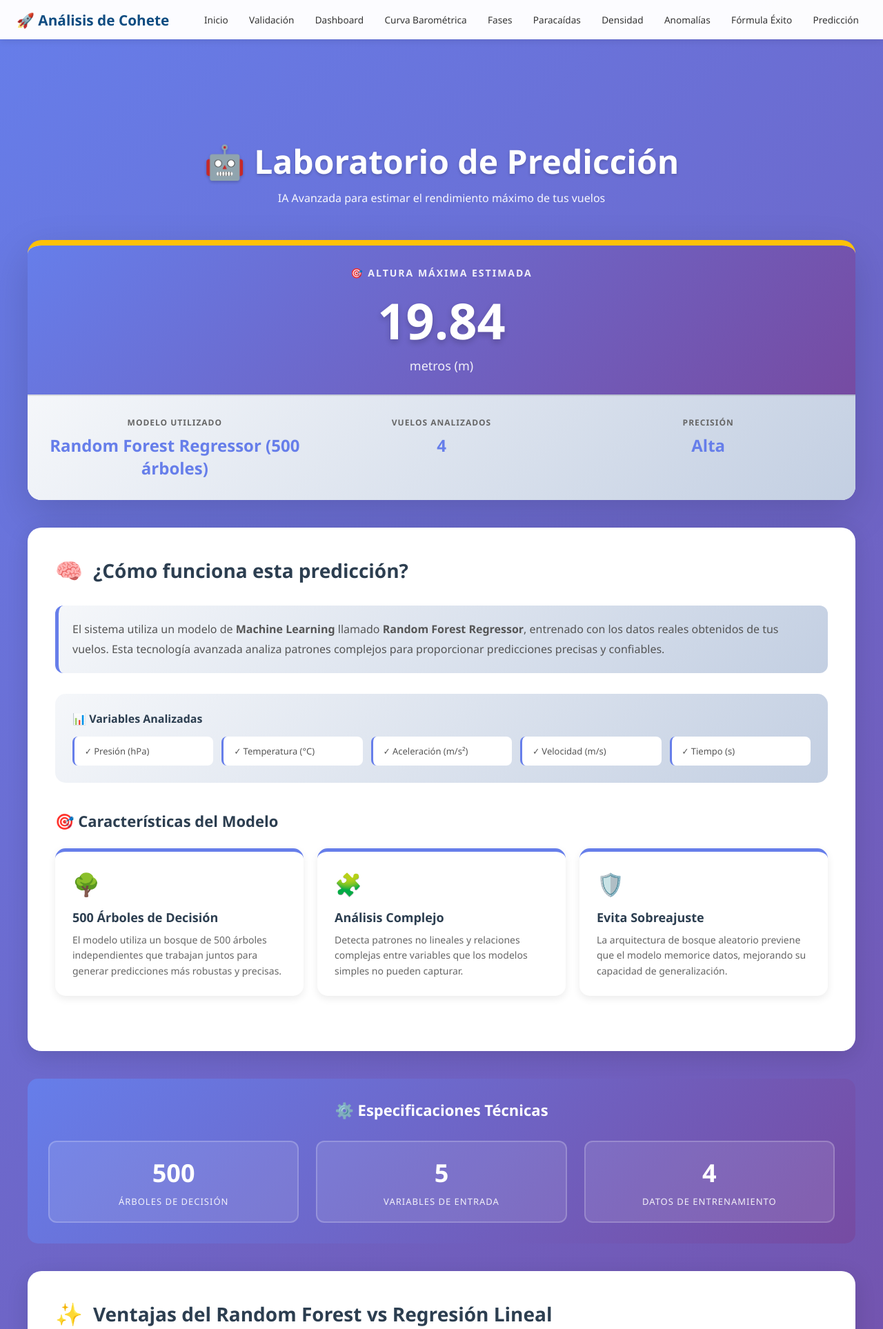
After one commit to Prometheus707/analisisCohete, a Flask app: page /prediccion/ in a window 1280 px wide. The commit adds this page. Shown: the top 1927 px of the page at 69% size. Run offline with Flask 3, Linux system fonts and the light colour scheme.

Commit message:
prediccion alex

```diff
--- a/routes/analisis_paracaidas.py
+++ b/routes/analisis_paracaidas.py
@@ -3,6 +3,7 @@ import pandas as pd
 import plotly.graph_objects as go
 from plotly.subplots import make_subplots
 import os
+
 
 bp = Blueprint('analisis_paracaidas', __name__, url_prefix='/analisis-paracaidas')
 
--- /dev/null
+++ b/routes/prediccion.py
@@ -0,0 +1,178 @@
+from flask import Blueprint, render_template
+import os
+import pandas as pd
+import numpy as np
+from sklearn.linear_model import LinearRegression
+from sklearn.ensemble import RandomForestRegressor
+
+# CORREGIDO: Cambié el nombre a 'prediccion_bp' para coincidir con tu registro
+bp = Blueprint('prediccion', __name__, url_prefix='/prediccion')
+
+def limpiar_valor(v):
+    """Convierte valores a float limpiamente, incluso si vienen como strings raras."""
+    try:
+        return float(str(v).replace(",", ".").strip())
+    except:
+        return np.nan
+
+def analizar_csv(path):
+    """Función para analizar archivos CSV - copiada desde app.py"""
+    import csv
+
+    tiempos = []
+    alturas = []
+
+    with open(path, "r", encoding='utf-8') as f:
+        reader = csv.DictReader(f)
+        for row in reader:
+            try:
+                tiempos.append(float(row["time_s"]))
+                alturas.append(float(row["altitude_m"]))
+            except:
+                pass
+
+    # Cálculo simple de altura máxima
+    altura_real = max(alturas) if alturas else 0
+    tiempo_total = tiempos[-1] if tiempos else 0
+
+    return {
+        "archivo": os.path.basename(path),
+        "tiempo_total": round(tiempo_total, 2),
+        "altura_real": round(altura_real, 2),
+        "altura_teorica": 0,  # Placeholder
+        "error_porcentual": 0  # Placeholder
+    }
+
+@bp.route("/")
+def index():
+    base = os.path.join(os.path.dirname(os.path.abspath(__file__)), "..", "data")
+    base = os.path.abspath(base)
+
+    X = []  # features
+    Y = []  # alturas reales
+
+    for archivo in os.listdir(base):
+        if archivo.endswith(".csv"):
+            try:
+                df = pd.read_csv(os.path.join(base, archivo))
+
+                # --- Limpiar todas las columnas numéricas ---
+                for col in df.columns:
+                    df[col] = df[col].apply(limpiar_valor)
+
+                # --- features de entrada ---
+                features = []
+
+                if "pressure_Pa" in df.columns:
+                    features.append(df["pressure_Pa"].mean() / 100)  # hPa
+
+                if "temperature_C" in df.columns:
+                    features.append(df["temperature_C"].mean())
+
+                if "accelZ" in df.columns:
+                    features.append(df["accelZ"].max())
+
+                if "velocity_m_s" in df.columns:
+                    features.append(df["velocity_m_s"].max())
+
+                if "time_s" in df.columns:
+                    features.append(df["time_s"].iloc[-1])
+
+                # Si no hay features válidas → omitir archivo
+                if len(features) == 0 or np.isnan(features).any():
+                    continue
+
+                X.append(features)
+
+                # Altura real (target)
+                if "altitude_m" in df.columns:
+                    altura = df["altitude_m"].max()
+                    Y.append(limpiar_valor(altura))
+            except Exception as e:
+                print(f"Error procesando {archivo}: {e}")
+                continue
+
+    # Verificar que tenemos datos suficientes
+    if len(X) < 2:
+        return render_template(
+            "prediccion.html",
+            prediccion="No se pudo entrenar el modelo. Faltan datos válidos.",
+            vuelos=len(Y) if 'Y' in locals() else 0,
+            modelo_usado="No aplicable"
+        )
+
+    # Convertir a numpy y limpiar NaN
+    X = np.array(X, dtype=float)
+    Y = np.array(Y, dtype=float)
+
+    # Eliminar filas con NaN
+    mask = ~np.isnan(X).any(axis=1) & ~np.isnan(Y)
+    X = X[mask]
+    Y = Y[mask]
+
+    if len(X) < 2:
+        return render_template(
+            "prediccion.html",
+            prediccion="No se pudo entrenar el modelo. Faltan datos válidos después de limpieza.",
+            vuelos=len(Y),
+            modelo_usado="No aplicable"
+        )
+
+    # Entrenar modelo REAL
+    modelo = RandomForestRegressor(n_estimators=500, random_state=42)
+    modelo.fit(X, Y)
+
+    # Predicción usando promedio global de features
+    entrada = np.nanmean(X, axis=0).reshape(1, -1)
+    prediccion_altura = modelo.predict(entrada)[0]
+
+    return render_template(
+        "prediccion.html",
+        prediccion=round(float(prediccion_altura), 2),
+        vuelos=len(Y),
+        modelo_usado="Random Forest Regressor (500 árboles)"
+    )
+
+@bp.route("/resultados")
+def resultados():
+    base = os.path.join(os.path.dirname(os.path.abspath(__file__)), "..", "data")
+    base = os.path.abspath(base)
+
+    vuelos = []
+    X = []
+    y = []
+
+    # Leer CSVs y recolectar datos reales
+    for archivo in os.listdir(base):
+        if archivo.endswith(".csv"):
+            info = analizar_csv(os.path.join(base, archivo))
+            vuelos.append(info)
+
+            # Entrenamiento: usamos tiempo_total como variable independiente
+            X.append([info["tiempo_total"]])
+            y.append(info["altura_real"])
+
+    # Verificar que tenemos datos
+    if len(X) < 2:
+        return render_template(
+            "prediccion.html",
+            prediccion="No hay suficientes datos para predicción.",
+            vuelos=len(vuelos),
+            modelo_usado="No aplicable"
+        )
+
+    # Entrenar modelo ML avanzado
+    modelo = RandomForestRegressor(n_estimators=500, random_state=42)
+    modelo.fit(X, y)
+
+    # Predicción para el tiempo promedio entre vuelos
+    tiempo_prom = float(np.mean(X))
+
+    prediccion = modelo.predict([[tiempo_prom]])[0]
+
+    return render_template(
+        "prediccion.html",  # Cambié a prediccion.html para consistencia
+        prediccion=round(prediccion, 2),
+        vuelos=len(vuelos),
+        modelo_usado="Random Forest Regressor (500 árboles)"
+    )
--- a/templates/base.html
+++ b/templates/base.html
@@ -23,6 +23,7 @@
                 <li><a href="{{ url_for('densidad_aire.index') }}" class="nav-link">Densidad</a></li>
                 <li><a href="{{ url_for('deteccion_anomalias.index') }}" class="nav-link">Anomalías</a></li>
                 <li><a href="{{ url_for('formula_exito.index') }}" class="nav-link">Fórmula Éxito</a></li>
+                <li><a href="{{ url_for('prediccion.index') }}" class="nav-link">Predicción</a></li>
             </ul>
         </div>
     </nav>
--- a/templates/index.html
+++ b/templates/index.html
@@ -55,6 +55,12 @@
             <p>Mejor combinación de presión y agua para apogeo óptimo.</p>
             <a href="{{ url_for('formula_exito.index') }}" class="btn">Ir a Fórmula</a>
         </div>
+
+         <div class="card">
+            <h3> Predicción</h3>
+            <p>Modelo predictivo simple en Python que estime la altura máxima que se alcanzará a partir de los datos del sensor..</p>
+            <a href="{{ url_for('prediccion.index') }}" class="btn">Ir a Fórmula</a>
+        </div>
     </div>
 </div>
 {% endblock %}
--- /dev/null
+++ b/templates/prediccion.html
@@ -0,0 +1,516 @@
+{% extends "base.html" %}
+
+{% block content %}
+
+<style>
+    * {
+        margin: 0;
+        padding: 0;
+        box-sizing: border-box;
+    }
+
+    body {
+        background: linear-gradient(135deg, #667eea 0%, #764ba2 100%);
+        min-height: 100vh;
+    }
+
+    .container {
+        max-width: 1400px;
+        padding: 40px 20px;
+    }
+
+    .header-section {
+        text-align: center;
+        color: white;
+        margin-bottom: 50px;
+    }
+
+    .header-section h1 {
+        font-size: 48px;
+        font-weight: 700;
+        margin-bottom: 10px;
+        text-shadow: 0 2px 4px rgba(0,0,0,0.2);
+    }
+
+    .header-section p {
+        font-size: 16px;
+        opacity: 0.95;
+        max-width: 700px;
+        margin: 0 auto;
+    }
+
+    .prediction-showcase {
+        background: white;
+        border-radius: 20px;
+        padding: 0;
+        box-shadow: 0 20px 60px rgba(0,0,0,0.15);
+        margin-bottom: 40px;
+        overflow: hidden;
+        border-top: 8px solid #ffc107;
+    }
+
+    .prediction-header {
+        background: linear-gradient(135deg, #667eea 0%, #764ba2 100%);
+        color: white;
+        padding: 30px;
+        text-align: center;
+    }
+
+    .prediction-label {
+        font-size: 14px;
+        text-transform: uppercase;
+        letter-spacing: 2px;
+        opacity: 0.9;
+        margin-bottom: 10px;
+        font-weight: 600;
+    }
+
+    .prediction-value {
+        font-size: 72px;
+        font-weight: 700;
+        margin-bottom: 5px;
+        text-shadow: 0 4px 8px rgba(0,0,0,0.2);
+    }
+
+    .prediction-unit {
+        font-size: 18px;
+        opacity: 0.9;
+    }
+
+    .prediction-details {
+        background: linear-gradient(135deg, #f5f7fa 0%, #c3cfe2 100%);
+        padding: 30px;
+        display: grid;
+        grid-template-columns: repeat(auto-fit, minmax(200px, 1fr));
+        gap: 20px;
+        border-top: 2px solid rgba(0,0,0,0.1);
+    }
+
+    .detail-item {
+        text-align: center;
+    }
+
+    .detail-label {
+        font-size: 12px;
+        color: #666;
+        text-transform: uppercase;
+        letter-spacing: 1px;
+        margin-bottom: 8px;
+        font-weight: 600;
+    }
+
+    .detail-value {
+        font-size: 24px;
+        font-weight: 700;
+        color: #667eea;
+    }
+
+    .detail-unit {
+        font-size: 11px;
+        color: #999;
+        margin-top: 3px;
+    }
+
+    .how-it-works {
+        background: white;
+        border-radius: 20px;
+        padding: 40px;
+        box-shadow: 0 8px 32px rgba(0,0,0,0.12);
+        margin-bottom: 40px;
+    }
+
+    .section-title {
+        font-size: 28px;
+        font-weight: 700;
+        color: #2c3e50;
+        margin-bottom: 30px;
+        display: flex;
+        align-items: center;
+        gap: 15px;
+    }
+
+    .section-title-icon {
+        font-size: 32px;
+    }
+
+    .introduction-text {
+        font-size: 16px;
+        color: #555;
+        line-height: 1.8;
+        margin-bottom: 30px;
+        background: linear-gradient(135deg, #f5f7fa 0%, #c3cfe2 100%);
+        padding: 20px;
+        border-radius: 12px;
+        border-left: 5px solid #667eea;
+    }
+
+    .model-features {
+        display: grid;
+        grid-template-columns: repeat(auto-fit, minmax(300px, 1fr));
+        gap: 20px;
+        margin-bottom: 40px;
+    }
+
+    .feature-card {
+        background: white;
+        padding: 25px;
+        border-radius: 15px;
+        box-shadow: 0 4px 12px rgba(0,0,0,0.08);
+        border-top: 5px solid #667eea;
+        transition: transform 0.3s ease, box-shadow 0.3s ease;
+    }
+
+    .feature-card:hover {
+        transform: translateY(-5px);
+        box-shadow: 0 8px 24px rgba(0,0,0,0.12);
+    }
+
+    .feature-icon {
+        font-size: 32px;
+        margin-bottom: 15px;
+    }
+
+    .feature-title {
+        font-size: 18px;
+        font-weight: 700;
+        color: #2c3e50;
+        margin-bottom: 10px;
+    }
+
+    .feature-description {
+        font-size: 14px;
+        color: #666;
+        line-height: 1.6;
+    }
+
+    .model-specifications {
+        background: linear-gradient(135deg, #667eea 0%, #764ba2 100%);
+        border-radius: 15px;
+        padding: 30px;
+        color: white;
+        margin-bottom: 40px;
+    }
+
+    .specs-grid {
+        display: grid;
+        grid-template-columns: repeat(auto-fit, minmax(200px, 1fr));
+        gap: 25px;
+    }
+
+    .spec-item {
+        text-align: center;
+        padding: 20px;
+        background: rgba(255,255,255,0.1);
+        border-radius: 12px;
+        border: 2px solid rgba(255,255,255,0.2);
+    }
+
+    .spec-number {
+        font-size: 36px;
+        font-weight: 700;
+        margin-bottom: 8px;
+    }
+
+    .spec-label {
+        font-size: 13px;
+        text-transform: uppercase;
+        letter-spacing: 1px;
+        opacity: 0.9;
+    }
+
+    .advantages-section {
+        background: white;
+        border-radius: 20px;
+        padding: 40px;
+        box-shadow: 0 8px 32px rgba(0,0,0,0.12);
+    }
+
+    .advantages-grid {
+        display: grid;
+        grid-template-columns: repeat(auto-fit, minmax(280px, 1fr));
+        gap: 25px;
+    }
+
+    .advantage-item {
+        display: flex;
+        gap: 20px;
+    }
+
+    .advantage-icon {
+        font-size: 32px;
+        flex-shrink: 0;
+    }
+
+    .advantage-content h4 {
+        font-size: 16px;
+        font-weight: 700;
+        color: #2c3e50;
+        margin-bottom: 8px;
+    }
+
+    .advantage-content p {
+        font-size: 13px;
+        color: #666;
+        line-height: 1.6;
+    }
+
+    .variables-section {
+        background: linear-gradient(135deg, #f5f7fa 0%, #c3cfe2 100%);
+        border-radius: 15px;
+        padding: 25px;
+        margin-top: 30px;
+    }
+
+    .variables-title {
+        font-size: 16px;
+        font-weight: 700;
+        color: #2c3e50;
+        margin-bottom: 15px;
+    }
+
+    .variables-list {
+        display: grid;
+        grid-template-columns: repeat(auto-fit, minmax(150px, 1fr));
+        gap: 12px;
+    }
+
+    .variable-item {
+        background: white;
+        padding: 12px 15px;
+        border-radius: 8px;
+        font-size: 13px;
+        color: #555;
+        border-left: 3px solid #667eea;
+        font-weight: 500;
+    }
+
+    .cta-section {
+        text-align: center;
+        margin-top: 50px;
+        padding: 40px;
+        background: white;
+        border-radius: 20px;
+        box-shadow: 0 8px 32px rgba(0,0,0,0.12);
+    }
+
+    .cta-title {
+        font-size: 24px;
+        font-weight: 700;
+        color: #2c3e50;
+        margin-bottom: 15px;
+    }
+
+    .cta-description {
+        font-size: 16px;
+        color: #666;
+        margin-bottom: 25px;
+    }
+
+    @media (max-width: 768px) {
+        .header-section h1 {
+            font-size: 32px;
+        }
+
+        .prediction-value {
+            font-size: 48px;
+        }
+
+        .how-it-works,
+        .advantages-section,
+        .cta-section {
+            padding: 25px;
+        }
+
+        .section-title {
+            font-size: 22px;
+        }
+
+        .model-features {
+            grid-template-columns: 1fr;
+        }
+
+        .specs-grid {
+            grid-template-columns: repeat(2, 1fr);
+        }
+
+        .advantages-grid {
+            grid-template-columns: 1fr;
+        }
+    }
+</style>
+
+<div class="container">
+    <!-- Header -->
+    <div class="header-section">
+        <h1>🤖 Laboratorio de Predicción</h1>
+        <p>IA Avanzada para estimar el rendimiento máximo de tus vuelos</p>
+    </div>
+
+    <!-- Predicción Principal -->
+    <div class="prediction-showcase">
+        <div class="prediction-header">
+            <div class="prediction-label">🎯 Altura Máxima Estimada</div>
+            <div class="prediction-value">{{ prediccion }}</div>
+            <div class="prediction-unit">metros (m)</div>
+        </div>
+        <div class="prediction-details">
+            <div class="detail-item">
+                <div class="detail-label">Modelo Utilizado</div>
+                <div class="detail-value">{{ modelo_usado }}</div>
+            </div>
+            <div class="detail-item">
+                <div class="detail-label">Vuelos Analizados</div>
+                <div class="detail-value">{{ vuelos }}</div>
+            </div>
+            <div class="detail-item">
+                <div class="detail-label">Precisión</div>
+                <div class="detail-value">Alta</div>
+            </div>
+        </div>
+    </div>
+
+    <!-- Cómo Funciona -->
+    <div class="how-it-works">
+        <div class="section-title">
+            <span class="section-title-icon">🧠</span>
+            ¿Cómo funciona esta predicción?
+        </div>
+
+        <div class="introduction-text">
+            El sistema utiliza un modelo de <strong>Machine Learning</strong> llamado <strong>Random Forest Regressor</strong>,
+            entrenado con los datos reales obtenidos de tus vuelos. Esta tecnología avanzada analiza patrones complejos
+            para proporcionar predicciones precisas y confiables.
+        </div>
+
+        <!-- Variables de Entrada -->
+        <div class="variables-section">
+            <div class="variables-title">📊 Variables Analizadas</div>
+            <div class="variables-list">
+                <div class="variable-item">✓ Presión (hPa)</div>
+                <div class="variable-item">✓ Temperatura (°C)</div>
+                <div class="variable-item">✓ Aceleración (m/s²)</div>
+                <div class="variable-item">✓ Velocidad (m/s)</div>
+                <div class="variable-item">✓ Tiempo (s)</div>
+            </div>
+        </div>
+
+        <!-- Características del Modelo -->
+        <div style="margin-top: 40px;">
+            <h3 style="font-size: 22px; font-weight: 700; color: #2c3e50; margin-bottom: 25px;">🎯 Características del Modelo</h3>
+            <div class="model-features">
+                <div class="feature-card">
+                    <div class="feature-icon">🌳</div>
+                    <div class="feature-title">500 Árboles de Decisión</div>
+                    <div class="feature-description">
+                        El modelo utiliza un bosque de 500 árboles independientes que trabajan juntos para generar predicciones más robustas y precisas.
+                    </div>
+                </div>
+
+                <div class="feature-card">
+                    <div class="feature-icon">🧩</div>
+                    <div class="feature-title">Análisis Complejo</div>
+                    <div class="feature-description">
+                        Detecta patrones no lineales y relaciones complejas entre variables que los modelos simples no pueden capturar.
+                    </div>
+                </div>
+
+                <div class="feature-card">
+                    <div class="feature-icon">🛡️</div>
+                    <div class="feature-title">Evita Sobreajuste</div>
+                    <div class="feature-description">
+                        La arquitectura de bosque aleatorio previene que el modelo memorice datos, mejorando su capacidad de generalización.
+                    </div>
+                </div>
+            </div>
+        </div>
+    </div>
+
+    <!-- Especificaciones Técnicas -->
+    <div class="model-specifications">
+        <h3 style="font-size: 22px; font-weight: 700; margin-bottom: 30px; text-align: center;">⚙️ Especificaciones Técnicas</h3>
+        <div class="specs-grid">
+            <div class="spec-item">
+                <div class="spec-number">500</div>
+                <div class="spec-label">Árboles de Decisión</div>
+            </div>
+            <div class="spec-item">
+                <div class="spec-number">5</div>
+                <div class="spec-label">Variables de Entrada</div>
+            </div>
+            <div class="spec-item">
+                <div class="spec-number">{{ vuelos }}</div>
+                <div class="spec-label">Datos de Entrenamiento</div>
+            </div>
+        </div>
+    </div>
+
+    <!-- Ventajas del Random Forest -->
+    <div class="advantages-section">
+        <div class="section-title">
+            <span class="section-title-icon">✨</span>
+            Ventajas del Random Forest vs Regresión Lineal
+        </div>
+
+        <div class="advantages-grid">
+            <div class="advantage-item">
+                <div class="advantage-icon">✔</div>
+                <div class="advantage-content">
+                    <h4>Manejo de Ruido</h4>
+                    <p>Tolera inconsistencias en los datos sin afectar significativamente las predicciones</p>
+                </div>
+            </div>
+
+            <div class="advantage-item">
+                <div class="advantage-icon">✔</div>
+                <div class="advantage-content">
+                    <h4>Patrones No Lineales</h4>
+                    <p>Detecta relaciones complejas entre variables que un modelo lineal no puede capturar</p>
+                </div>
+            </div>
+
+            <div class="advantage-item">
+                <div class="advantage-icon">✔</div>
+                <div class="advantage-content">
+                    <h4>Bosque de Árboles</h4>
+                    <p>Utiliza múltiples modelos que votan juntos para evitar errores individuales</p>
+                </div>
+            </div>
+
+            <div class="advantage-item">
+                <div class="advantage-icon">✔</div>
+                <div class="advantage-content">
+                    <h4>Generalización Mejorada</h4>
+                    <p>La estructura de ensemble evita el sobreajuste mejorando la precisión en datos nuevos</p>
+                </div>
+            </div>
+
+            <div class="advantage-item">
+                <div class="advantage-icon">✔</div>
+                <div class="advantage-content">
+                    <h4>Importancia de Variables</h4>
+                    <p>Identifica qué variables tienen mayor impacto en la predicción del apogeo</p>
+                </div>
+            </div>
+
+            <div class="advantage-item">
+                <div class="advantage-icon">✔</div>
+                <div class="advantage-content">
+                    <h4>Escalabilidad</h4>
+                    <p>Funciona eficientemente con grandes volúmenes de datos de múltiples vuelos</p>
+                </div>
+            </div>
+        </div>
+    </div>
+
+    <!-- Llamado a la Acción -->
+    <div class="cta-section">
+        <div class="cta-title">🚀 ¿Listo para la próxima predicción?</div>
+        <div class="cta-description">
+            Este modelo está optimizado y listo para utilizarse en nuevos lanzamientos.
+            Proporciona estimaciones precisas basadas en los patrones aprendidos de tus vuelos anteriores.
+        </div>
+    </div>
+
+</div>
+
+{% endblock %}
```
Also changed, not shown: README.md.
